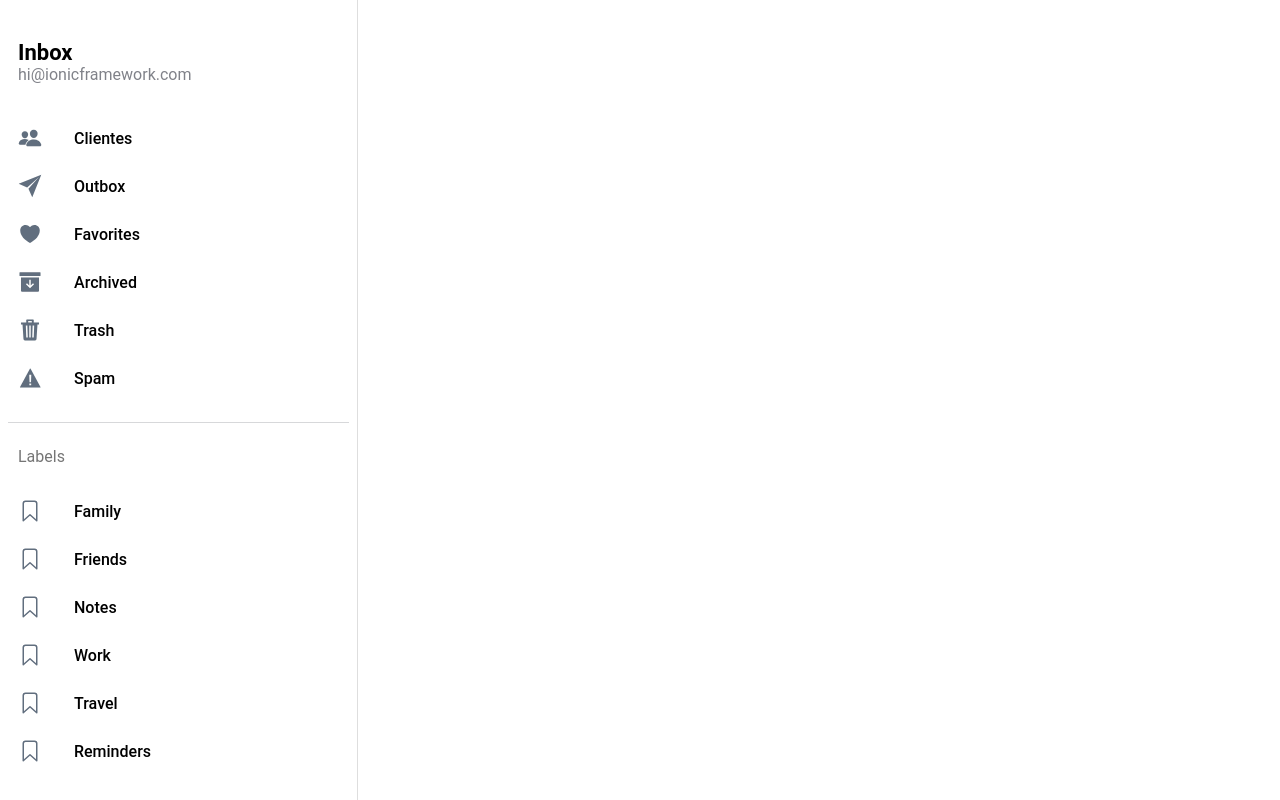
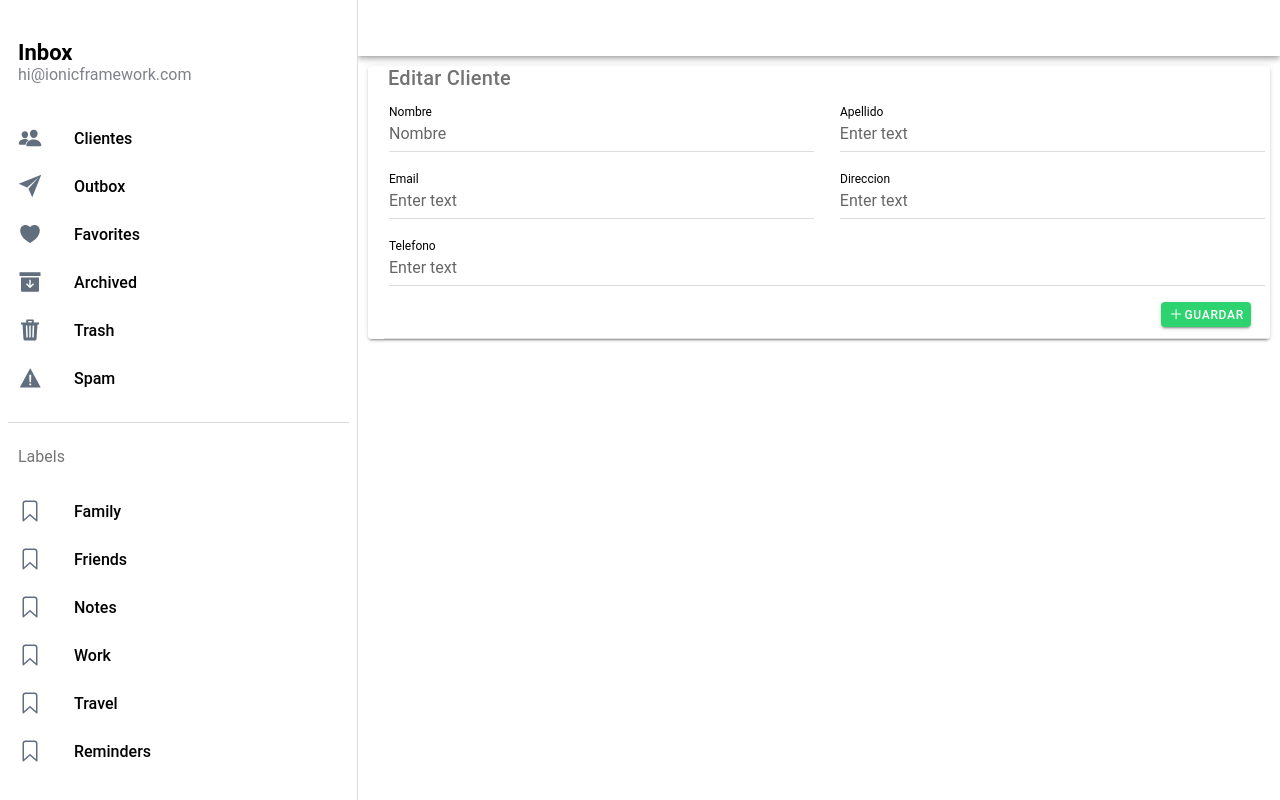
Before and after one commit to Andrespremier/SpringbootReact, a React (Vite) app in the folder appReactCelu/: page /folder/customer/1 in a window 1280 px wide. Built offline with nearby package versions, Linux system fonts and the light colour scheme.

Commit message:
Se implementa guardado y eliminacion de registros
Se implementa guardado y eliminacion de registros

```diff
--- a/appReactCelu/src/App.tsx
+++ b/appReactCelu/src/App.tsx
@@ -23,6 +23,7 @@ import '@ionic/react/css/display.css';
 /* Theme variables */
 import './theme/variables.css';
 import CustomerList from './pages/customer/CustomerList';
+import CustomerEdit from './pages/customer/CustomerEdit';
 
 setupIonicReact();
 
@@ -39,6 +40,9 @@ const App: React.FC = () => {
             <Route path="/folder/customers" exact={true}>
               <CustomerList></CustomerList>
             </Route>
+            <Route path="/folder/customer/:id" exact={true}>
+              <CustomerEdit></CustomerEdit>
+            </Route>
 
           </IonRouterOutlet>
         </IonSplitPane>
--- /dev/null
+++ b/appReactCelu/src/pages/customer/CustomerApi.ts
@@ -0,0 +1,30 @@
+export function searchCustomers()
+{
+
+    if(!localStorage['customers'])
+    {
+        localStorage['customers'] = '[]';
+    }
+
+    let customers = localStorage['customers'];
+    customers = JSON.parse(customers);
+    return customers;
+
+
+}
+
+export function removeCustomer(id: string)
+{
+   let customers = searchCustomers();
+
+   let indice = customers.findIndex((customer:any) => customers.id == id);
+   customers.splice(indice,1);
+   localStorage['customers'] = JSON.stringify(customers);
+}
+
+export function saveCustomer(customer:any)
+{
+   let customers = searchCustomers();
+   customers.push(customer);
+   localStorage['customers'] = JSON.stringify(customers);
+}
--- /dev/null
+++ b/appReactCelu/src/pages/customer/CustomerEdit.tsx
@@ -0,0 +1,115 @@
+import {
+    IonButton,
+    IonButtons,
+    IonCard,
+    IonCol,
+    IonContent,
+    IonGrid,
+    IonHeader,
+    IonIcon,
+    IonInput,
+    IonItem,
+    IonMenuButton,
+    IonPage,
+    IonRow,
+    IonTitle,
+    IonToolbar,
+  } from "@ionic/react";
+  import { useHistory, useParams } from "react-router";
+  import ExploreContainer from "../../components/ExploreContainer";
+  import { add, close, pencil } from "ionicons/icons";
+  import { useEffect, useState } from "react";
+  import { removeCustomer, saveCustomer, searchCustomers } from "./CustomerApi";
+
+  const CustomerEdit: React.FC = () => {
+    const { name, id } = useParams<{ name: string; id: string; }>();
+    const [customer,setCustomer] = useState<any>({});
+    const history = useHistory();
+
+    useEffect(()=>{search();},[]);
+
+    const search = () =>
+    {
+        //   let result = searchCustomers();
+        //   setClientes(result);
+    }
+
+    const save = () =>
+    {
+       customer.id = Math.round(Math.random() * 100000);
+       saveCustomer(customer);
+       history.push('/folder/customers')
+    }
+
+    return (
+      <IonPage>
+        <IonHeader>
+          <IonToolbar>
+            <IonButtons slot="start">
+              <IonMenuButton />
+            </IonButtons>
+            <IonTitle>{name}</IonTitle>
+          </IonToolbar>
+        </IonHeader>
+
+        <IonContent fullscreen>
+          <IonHeader collapse="condense">
+            <IonToolbar>
+              <IonTitle size="large">{name}</IonTitle>
+            </IonToolbar>
+          </IonHeader>
+          <IonCard>
+            <IonTitle> {id === 'new' ? 'Agregar Cliente' : 'Editar Cliente'}</IonTitle>
+
+            <IonRow>
+                <IonCol>
+                    <IonItem>
+                        <IonInput onIonChange={e=> customer.firstname = e.detail.value}
+                        label="Nombre" labelPlacement="stacked" placeholder="Nombre" value={customer.firstname}></IonInput>
+                    </IonItem>
+                </IonCol>
+                <IonCol>
+                    <IonItem>
+                        <IonInput onIonChange={e=> customer.lastname = e.detail.value}
+                        label="Apellido" labelPlacement="stacked" placeholder="Enter text" value={customer.lastname}></IonInput>
+                    </IonItem>
+                </IonCol>
+            </IonRow>
+            <IonRow>
+                <IonCol>
+                    <IonItem>
+                        <IonInput onIonChange={e=> customer.email = e.detail.value}
+                        label="Email" labelPlacement="stacked" placeholder="Enter text" value={customer.email}></IonInput>
+                    </IonItem>
+                </IonCol>
+                <IonCol>
+                    <IonItem>
+                        <IonInput onIonChange={e=> customer.address = e.detail.value}
+                        label="Direccion" labelPlacement="stacked" placeholder="Enter text" value={customer.address}></IonInput>
+                    </IonItem>
+                </IonCol>
+            </IonRow>
+            <IonRow>
+                <IonCol>
+                    <IonItem>
+                        <IonInput onIonChange={e=> customer.phone = e.detail.value}
+                        label="Telefono" labelPlacement="stacked" placeholder="Enter text" value={customer.phone}></IonInput>
+                    </IonItem>
+                </IonCol>
+            </IonRow>
+
+
+            <IonItem>
+              <IonButton onClick={save} color="success" slot="end">
+                <IonIcon icon={add} />
+                Guardar
+              </IonButton>
+            </IonItem>
+
+          </IonCard>
+        </IonContent>
+      </IonPage>
+    );
+  };
+
+  export default CustomerEdit;
--- a/appReactCelu/src/pages/customer/CustomerList.tsx
+++ b/appReactCelu/src/pages/customer/CustomerList.tsx
@@ -14,36 +14,47 @@ import {
   IonTitle,
   IonToolbar,
 } from "@ionic/react";
-import { useParams } from "react-router";
+import { useHistory, useParams } from "react-router";
 import ExploreContainer from "../../components/ExploreContainer";
 import { add, close, pencil } from "ionicons/icons";
 import { useEffect, useState } from "react";
+import { removeCustomer, saveCustomer, searchCustomers } from "./CustomerApi";
 
 const CustomerList: React.FC = () => {
   const { name } = useParams<{ name: string }>();
   const [clientes,setClientes] = useState<any>([]);
+  const history = useHistory();
 
   useEffect(()=>{search();},[]);
 
   const search = () =>
   {
-        const datosDeEjemplo = [{
+        let result = searchCustomers();
+        setClientes(result);
+  }
+
+  const remove = (id: string) =>
+  {
+    removeCustomer(id)
+    search();
+  }
+
+  const pruebaLocalStorage = () =>
+  {
+      const ejemplo = [{
         id: '1',
         firstname: 'nombreEjemplo',
         lastname: 'apellidoEjem',
         email: 'bla@falso.com',
         phone:'34523445',
         address:'direccionEjemplo'
-        },
+    }]
+    saveCustomer(ejemplo);
+  }
+
+  const addCustomer = () =>
   {
-            id: '2',
-            firstname: 'nombreEjemplo2',
-            lastname: 'apellidoEjem2',
-            email: 'bla2@falso.com',
-            phone:'345234452',
-            address:'direccionEjemplo2'
-        }]
-        setClientes(datosDeEjemplo);
+    history.push('/folder/customer/new');
   }
 
   return (
@@ -66,7 +77,7 @@ const CustomerList: React.FC = () => {
         <IonCard>
           <IonTitle> Clientes </IonTitle>
           <IonItem>
-            <IonButton slot="end">
+            <IonButton slot="end" onClick={addCustomer}>
               <IonIcon icon={add} />
               agregar cliente
             </IonButton>
@@ -91,7 +102,7 @@ const CustomerList: React.FC = () => {
                     <IonButton color="primary">
                         <IonIcon icon={pencil} slot="icon-only" />
                     </IonButton>
-                    <IonButton color="danger">
+                    <IonButton color="danger" onClick={() => remove(cliente.id)}>
                         <IonIcon icon={close} slot="icon-only" />
                     </IonButton>
                 </IonCol>
```
Lines whose indentation alone changed are shown as unchanged.
